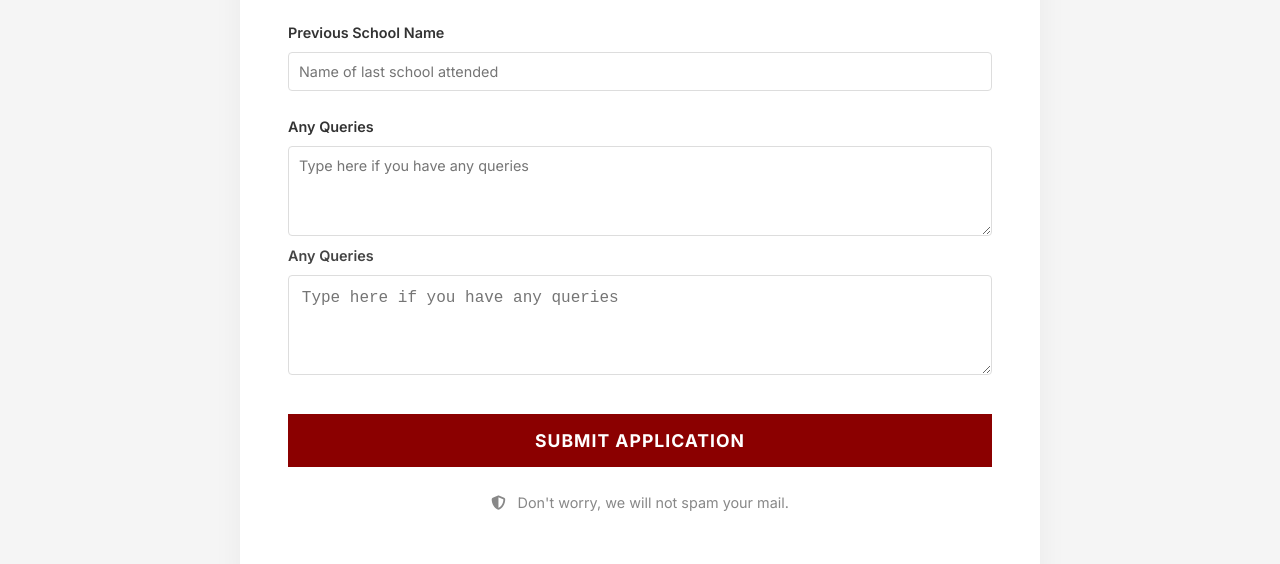
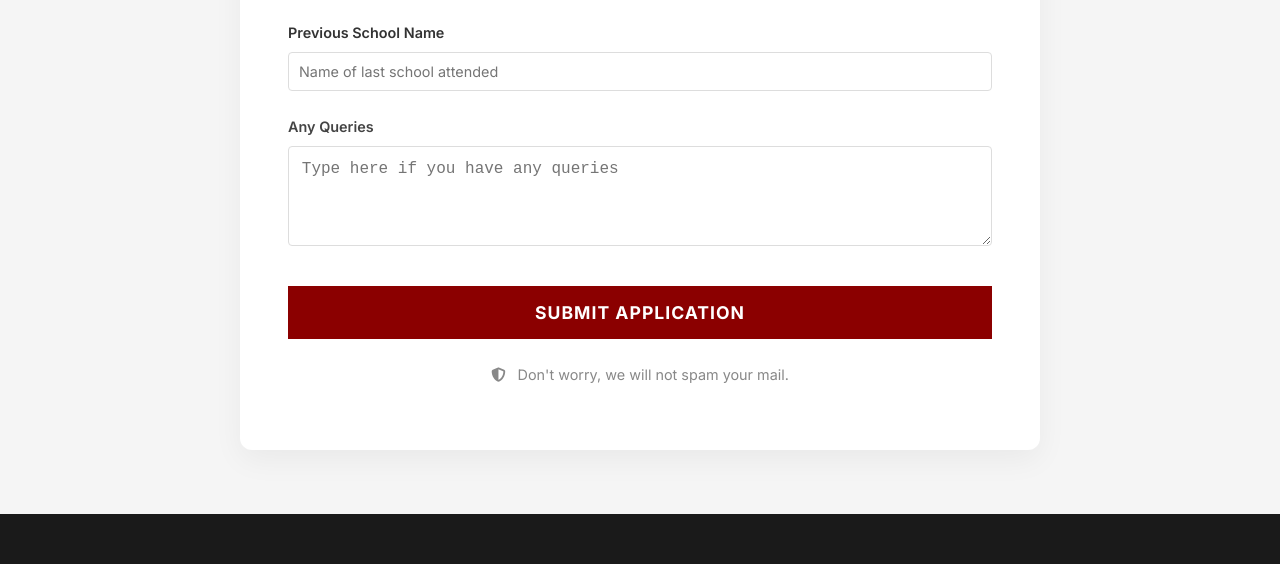
Before and after one commit to astonhighschool/Aston-HighSchool-Website-, a plain HTML site: page apply.html in a window 1280 px wide. Shown: the part 856-1420 px from the top of the page. Drawn offline with nearby package versions, Linux system fonts and the light colour scheme.

Commit message:
Update apply.html

```diff
--- a/apply.html
+++ b/apply.html
@@ -142,11 +142,6 @@
                     </div>
 
 
-                    <div class="form-group">
-                        <label class="form-label">Any Queries</label>
-                        <textarea name="queries" class="form-textarea" placeholder="Type here if you have any queries"
-                            rows="4"></textarea>
-
                     <div class="form-group" style="margin-bottom: 2rem;">
                         <label style="display: block; margin-bottom: 0.5rem; font-weight: 600; color: #444;">Any
                             Queries</label>
```
